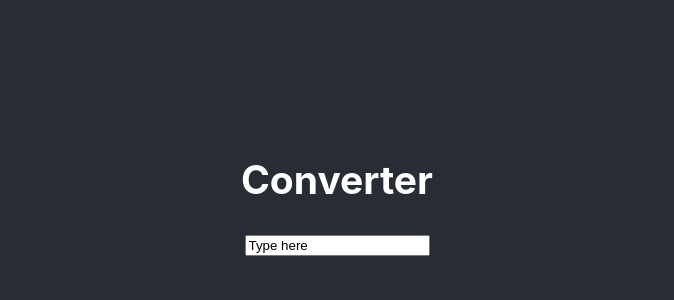
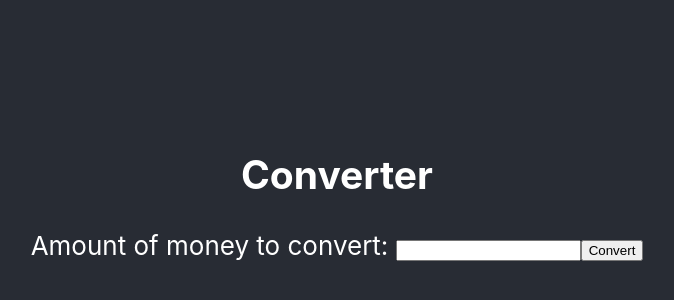
Before and after one commit to vonspiegel/Currency-conversor, a React (Create React App) app in the folder converter/: page / in a window 1280 px wide. Shown: the part 210-510 px from the top of the page, without its empty margins (303-977 px from the left). Built offline with nearby package versions, Linux system fonts and the light colour scheme.

Commit message:
input with button

```diff
--- a/converter/src/App.js
+++ b/converter/src/App.js
@@ -7,7 +7,10 @@ function App() {
     <div className='App'>
       <header className='App-header'>
         <h2>Converter</h2>
-        <input type='text' value='Type here'></input>
+        <form action=''>
+          Amount of money to convert: <input type='text' name=''></input>
+          <input type='submit' value='Convert'></input>
+        </form>
       </header>
     </div>
   );
```
